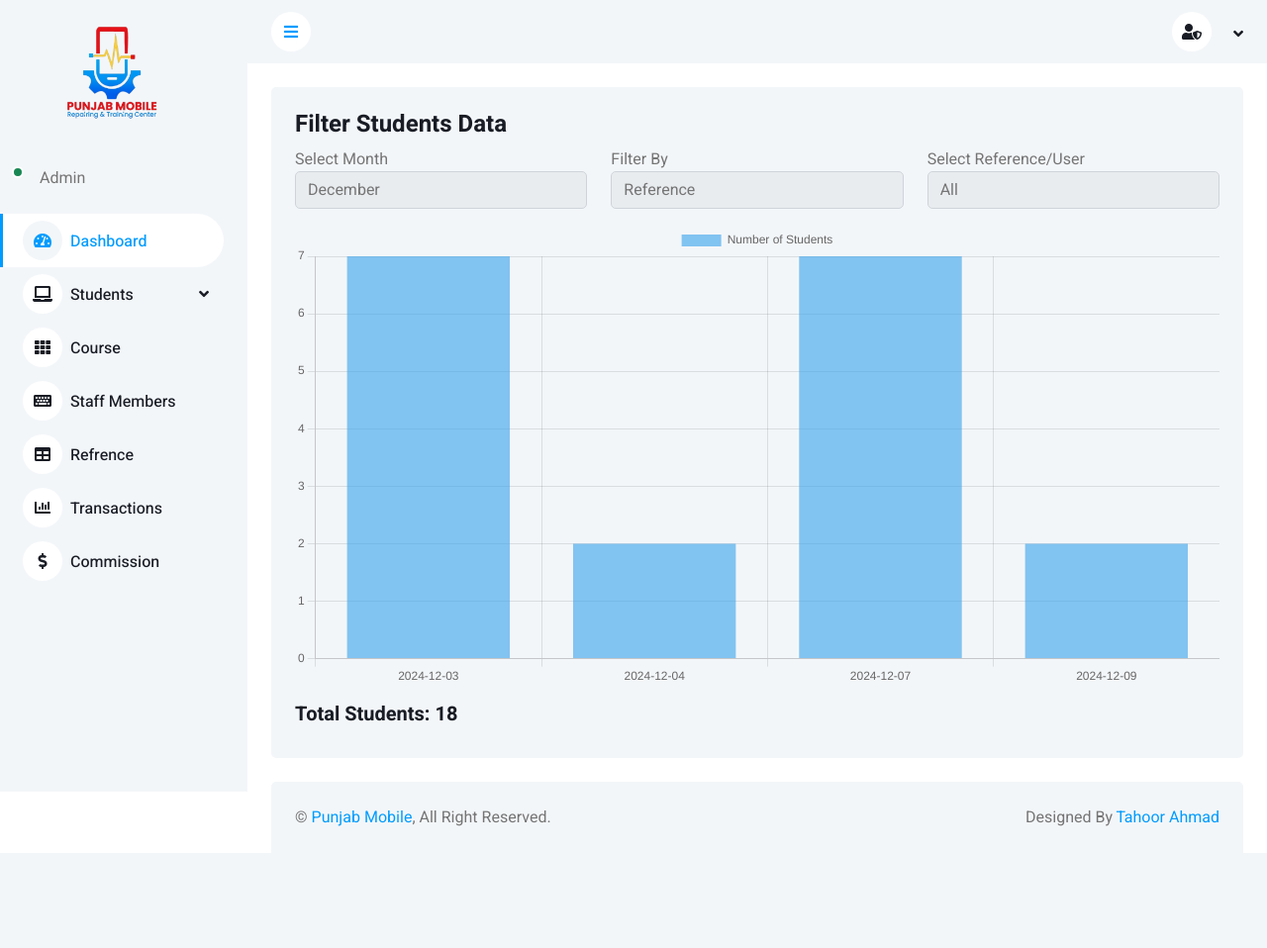
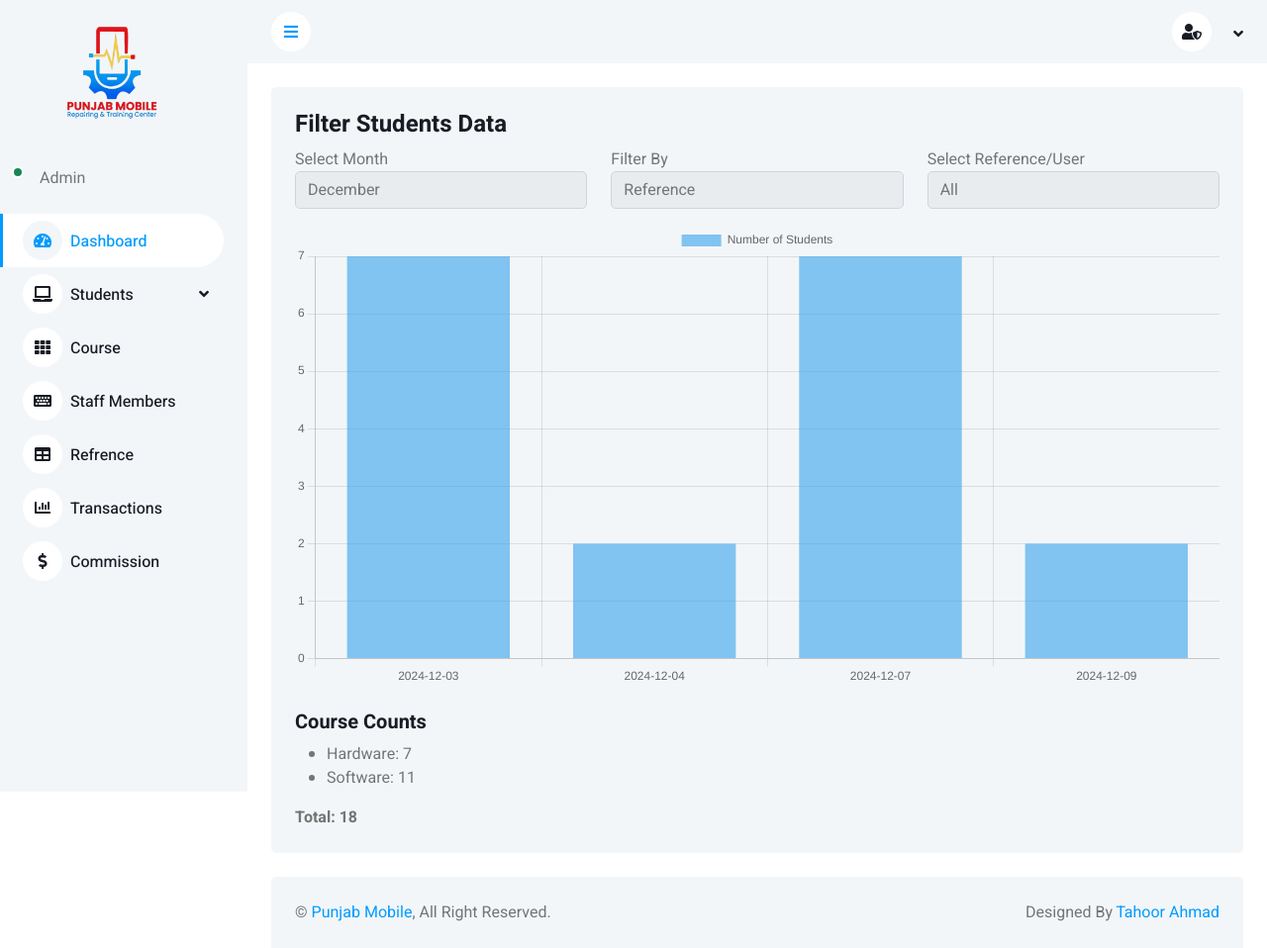
Before and after one commit to mtahoor/Pubjab-Mobiles, a Django app: page /commision/ in a window 1280 px wide. Shown: the whole page at 99% size. Before the commit the page ends 835 px from the top, so only its background shows below. Run offline with Django 5.2, Linux system fonts and the light colour scheme; data comes from the database, SQL or seed files in the repository; some libraries are stand-ins or nearby versions.

Commit message:
add the courses count like how many students registered into a specifc course by a refrence

```diff
--- a/app/templates/admin/filter_students.html
+++ b/app/templates/admin/filter_students.html
@@ -52,16 +52,21 @@ Student Filter
     <!-- Chart -->
     <canvas id="student-chart" width="400" height="200"></canvas>
 
-    <!-- Total Count -->
-    <div class="mt-3">
-        <h5>Total Students: {{ total_count }}</h5>
+    <!-- Course Counts -->
+    <div class="mt-4">
+        <h5>Course Counts</h5>
+        <ul>
+            {% for course in course_counts %}
+                <li>{{ course.enrollment__course__name }}: {{ course.count }}</li>
+            {% endfor %}
+        </ul>
+        <strong>Total: {{ total_count }}</strong>
     </div>
 </div>
 
 <!-- Chart Script -->
 <script src="https://cdn.jsdelivr.net/npm/chart.js"></script>
 <script>
-
     const chartData = JSON.parse('{{ chart_data|escapejs }}');
     console.log("Chart Data:", chartData);
 
@@ -85,5 +90,4 @@ Student Filter
         console.error("Canvas with id 'student-chart' not found.");
     }
 </script>
-
 {% endblock %}
--- a/app/views.py
+++ b/app/views.py
@@ -831,6 +831,12 @@ def filter_students_data(request):
     elif filter_type == 'registered_by' and filter_value:
         students = students.filter(who_enrolled_id=filter_value)
 
+    course_counts = (
+            students.values('enrollment__course__name')
+            .annotate(count=Count('id'))
+            .order_by('enrollment__course__name')
+        )
+
     # Group data by date
     student_counts = students.annotate(date=TruncDate('created_at')).values('date').annotate(count=Count('id')).order_by('date')
 
@@ -853,6 +859,7 @@ def filter_students_data(request):
         'student_counts': student_counts_list,
         'total_count': students.count(),
         'chart_data': json.dumps(student_counts_list),
+        'course_counts': course_counts,
 
     }
     return render(request, 'admin/filter_students.html', context)
```
